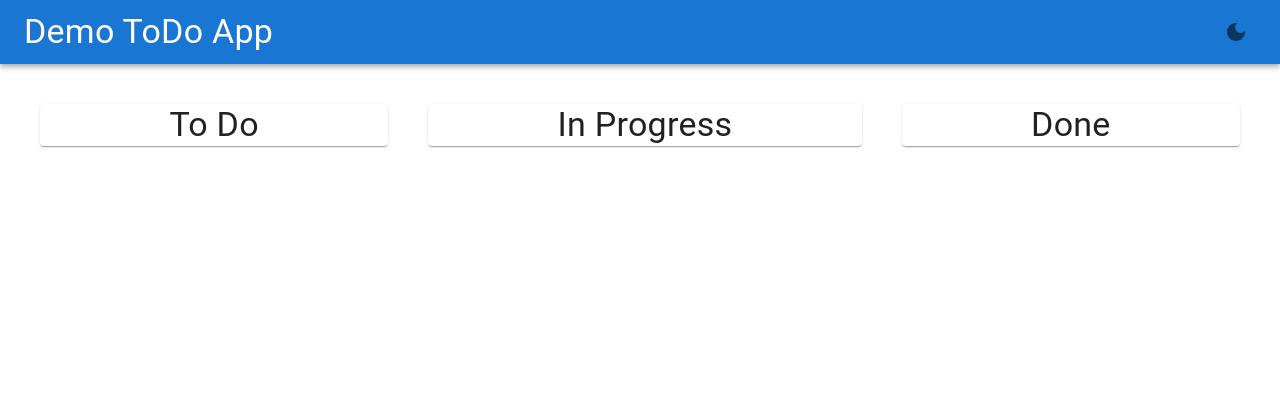
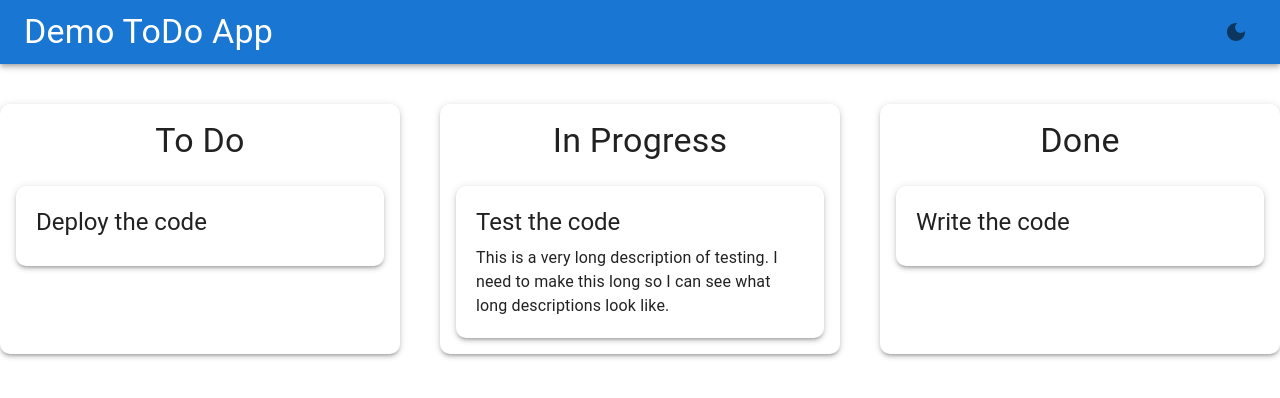
Before and after one commit to DalySoftware/ToDoDemo, a React (Vite) app in the folder frontend/: page / in a window 1280 px wide. Shown: the top 398 px of the page. Built offline with nearby package versions, Linux system fonts and the light colour scheme.

Commit message:
Display tasks as simple cards

```diff
--- a/frontend/src/App.tsx
+++ b/frontend/src/App.tsx
@@ -18,7 +18,7 @@ const UnthemedApp = () => {
 
   return (
     <>
-      <Stack direction="column" spacing={5}>
+      <Stack direction="column" spacing={5} alignItems="center">
         <AppBar position="static">
           <Toolbar>
             <Typography variant="h4" component="h1" sx={{ flexGrow: 1 }}>
@@ -38,7 +38,19 @@ const UnthemedApp = () => {
 const theme = createTheme({
   colorSchemes: {
     dark: true,
-    light: true,
+  },
+  components: {
+    MuiCard: {
+      defaultProps: {
+        elevation: 3
+      },
+      styleOverrides: {
+        root: {
+          borderRadius: "10px",
+          padding: "20px"
+        }
+      }
+    }
   },
 });
 
@@ -49,4 +61,4 @@ const App = () => (
   </ThemeProvider>
 );
 
-export default App;
+export default App
--- a/frontend/src/api/tasks.ts
+++ b/frontend/src/api/tasks.ts
@@ -3,7 +3,7 @@ import { z } from "zod";
 const taskStatuses = ["To Do", "In Progress", "Done"] as const;
 const taskSchema = z.object({
   title: z.string(),
-  description: z.string(),
+  description: z.optional(z.string()),
   status: z.enum(taskStatuses),
 });
 
--- a/frontend/src/components/StatusColumn.tsx
+++ b/frontend/src/components/StatusColumn.tsx
@@ -1,17 +1,38 @@
 import Card from "@mui/material/Card/Card";
 import Typography from "@mui/material/Typography/Typography";
+import { Task } from "../api/tasks";
+import Stack from "@mui/material/Stack/Stack";
 
-export const StatusColumn = ({ status }: { status: string }) => (
+const TaskCard = ({ task }: { task: Task }) => (
+  <Card>
+    <Stack spacing={1} alignItems="stretch">
+
+      <Typography variant="h5" component="h3">
+        {task.title}
+      </Typography>
+      <Typography variant="body1">{task.description}</Typography>
+    </Stack>
+  </Card>
+);
+
+const StatusColumn = ({ status, tasks }: { status: string; tasks: Task[] }) => (
     <Card
         sx={{
-      flexGrow: 1,
             display: "flex",
-      alignItems: "center",
+            alignItems: "stretch",
             flexDirection: "column",
+            padding: 2,
         }}
     >
-    <Typography component="h2" variant="h4">
+        <Stack direction="column" spacing={3}>
+            <Typography component="h2" variant="h4" align="center">
                 {status}
             </Typography>
+            {tasks.map((t) => (
+                <TaskCard task={t} key={t.title} />
+            ))}
+        </Stack>
     </Card>
 );
+
+export { StatusColumn };
--- a/frontend/src/components/ToDoDisplay.tsx
+++ b/frontend/src/components/ToDoDisplay.tsx
@@ -1,13 +1,39 @@
-import Stack from "@mui/material/Stack/Stack";
 import { StatusColumn } from "./StatusColumn.tsx";
-import { taskStatuses } from "../api/tasks.ts";
+import { Task, taskStatuses } from "../api/tasks.ts";
+import Box from "@mui/material/Box/Box";
+
+const sampleTasks: Task[] = [
+  {
+    title: "Write the code",
+    status: "Done",
+  },
+  {
+    title: "Test the code",
+    status: "In Progress",
+    description: "This is a very long description of testing. I need to make this long so I can see what long descriptions look like.",
+  },
+  {
+    title: "Deploy the code",
+    status: "To Do",
+  },
+];
 
 const ToDoDisplay = () => (
-  <Stack direction="row" spacing={5} paddingInline={5}>
+  <Box
+    display="grid"
+    gridTemplateColumns="repeat(auto-fit, minmax(30ch, 400px))"
+    columnGap={5}
+    width="100%"
+    justifyContent="center"
+  >
     {taskStatuses.map((s) => (
-      <StatusColumn status={s} key={s} />
+      <StatusColumn
+        status={s}
+        key={s}
+        tasks={sampleTasks.filter((t) => t.status == s)}
+      />
     ))}
-  </Stack>
+  </Box>
 );
 
 export { ToDoDisplay };
```
Lines whose indentation alone changed are shown as unchanged.
